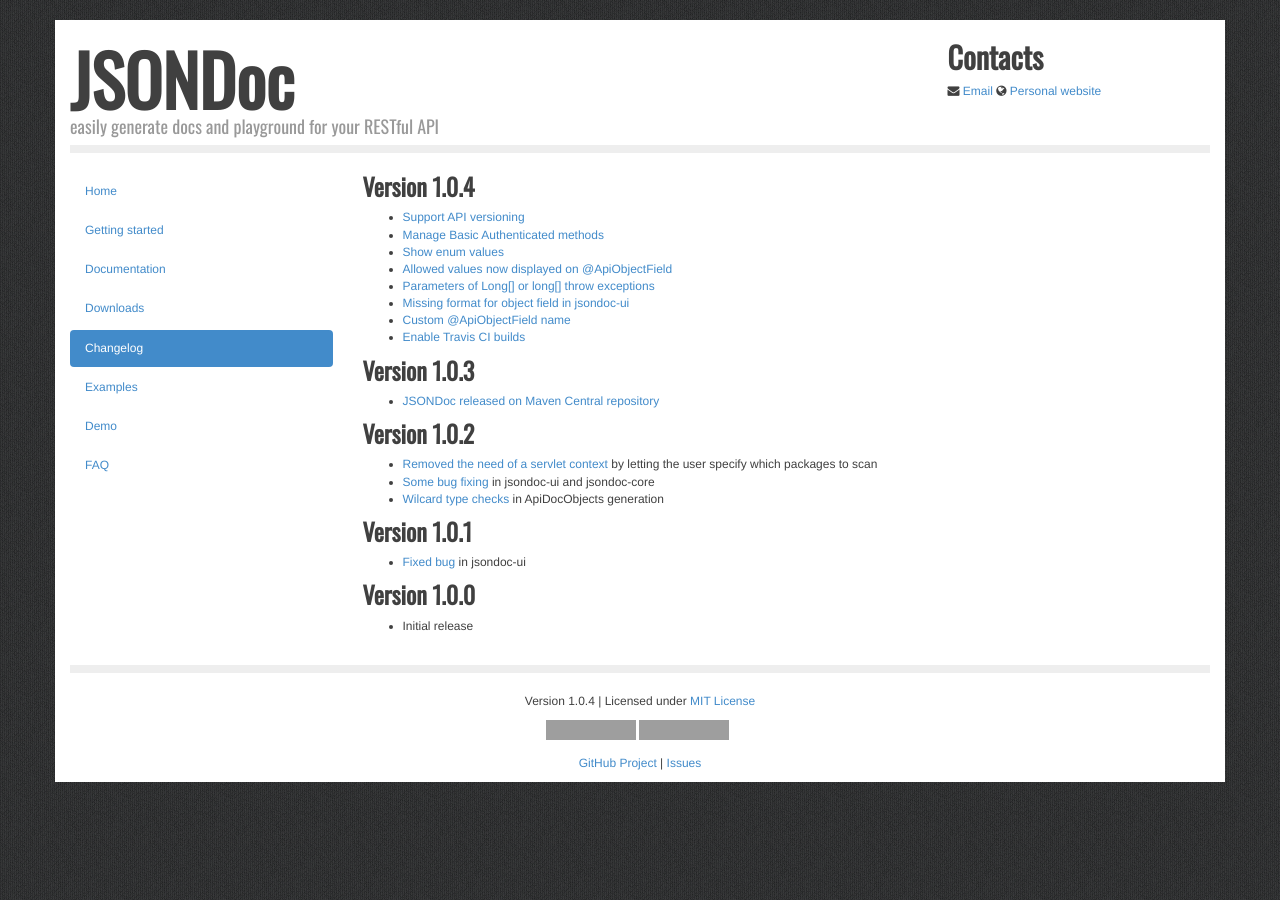
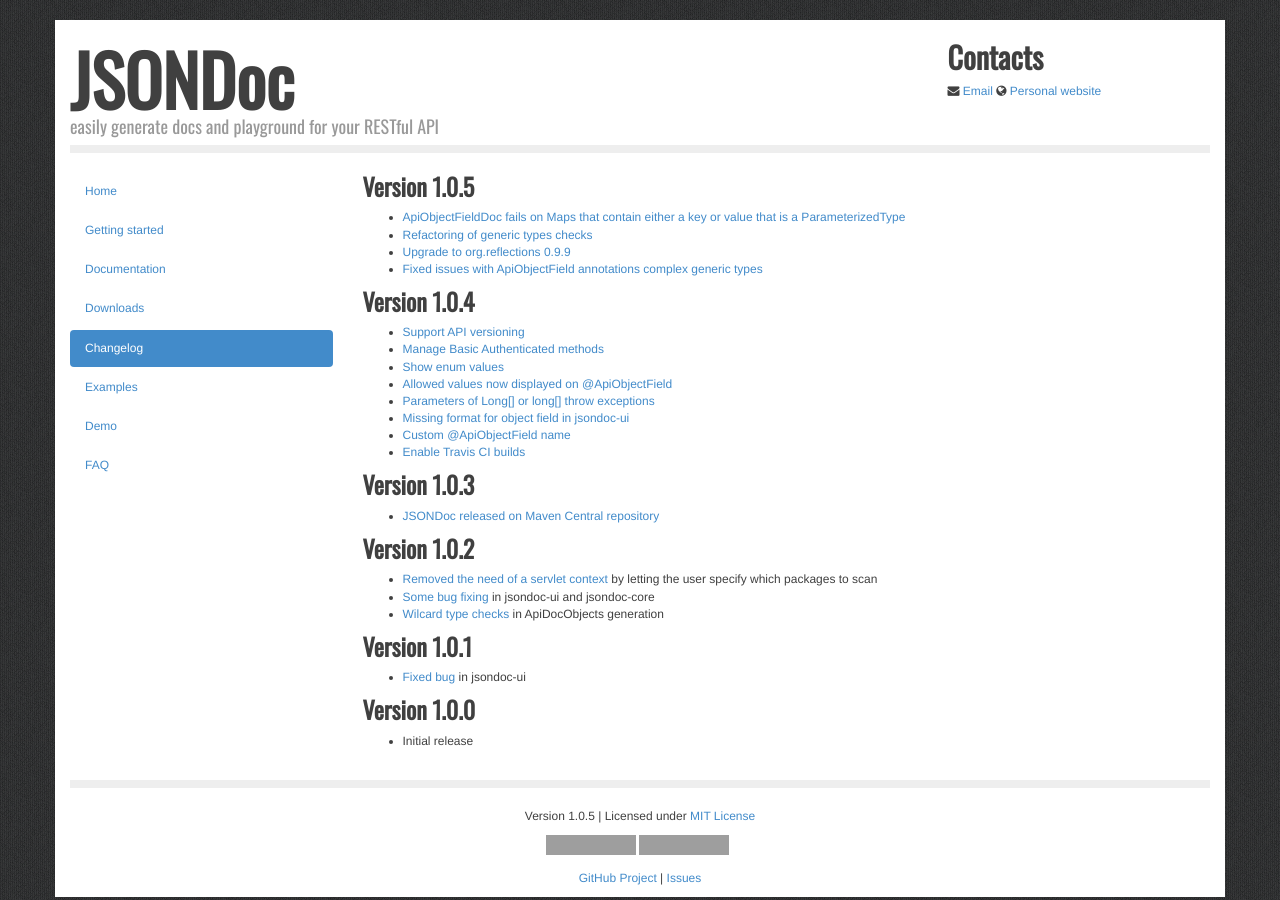
Before and after one commit to fabiomaffioletti/jsondoc, a Jekyll site: the page built from changelog.html, in a window 1280 px wide. Built offline with Jekyll 4.4.1, drawn with Linux system fonts in a browser that asks for light colours; nearby versions of some CDN libraries; some web fonts are replaced; Markdown is read by kramdown in place of the engine named in the settings; grey boxes are pictures that could not be loaded.

Commit message:
updated website for version 1.0.5

```diff
--- a/_config.yml
+++ b/_config.yml
@@ -2,6 +2,6 @@ name: JSONDoc
 baseurl:
 markdown: redcarpet
 pygments: true
-version: 1.0.4
+version: 1.0.5
 demourl: http://jsondoc.eu01.aws.af.cm/jsondoc.jsp
 downloadurl: distro/jsondoc-bundle-1.0.2.tar.gz
--- a/changelog.html
+++ b/changelog.html
@@ -2,6 +2,14 @@
 layout: default
 title: Changelog
 ---
+
+<h3>Version 1.0.5</h3>
+<ul>
+<li><a target="_blank" href="https://github.com/fabiomaffioletti/jsondoc/issues/33">ApiObjectFieldDoc fails on Maps that contain either a key or value that is a ParameterizedType</li>
+<li><a target="_blank" href="https://github.com/fabiomaffioletti/jsondoc/issues/1">Refactoring of generic types checks</li>
+<li><a target="_blank" href="https://github.com/fabiomaffioletti/jsondoc/issues/34">Upgrade to org.reflections 0.9.9</li>
+<li><a target="_blank" href="https://github.com/fabiomaffioletti/jsondoc/pull/20">Fixed issues with ApiObjectField annotations complex generic types</li>
+</ul>
 
 <h3>Version 1.0.4</h3>
 <ul>
--- a/downloads.html
+++ b/downloads.html
@@ -5,7 +5,7 @@ title: Downloads
 
 <h3>Current version {{ site.version }}</h3>
 <div class="alert alert-info">
-JSONDoc has now <a target="_blank" href="https://travis-ci.org/fabiomaffioletti/jsondoc">continuos integration</a> on Travis
+JSONDoc is now compatible with Java 8.
 </div>
 
 <h4>Previous versions</h4>
```
